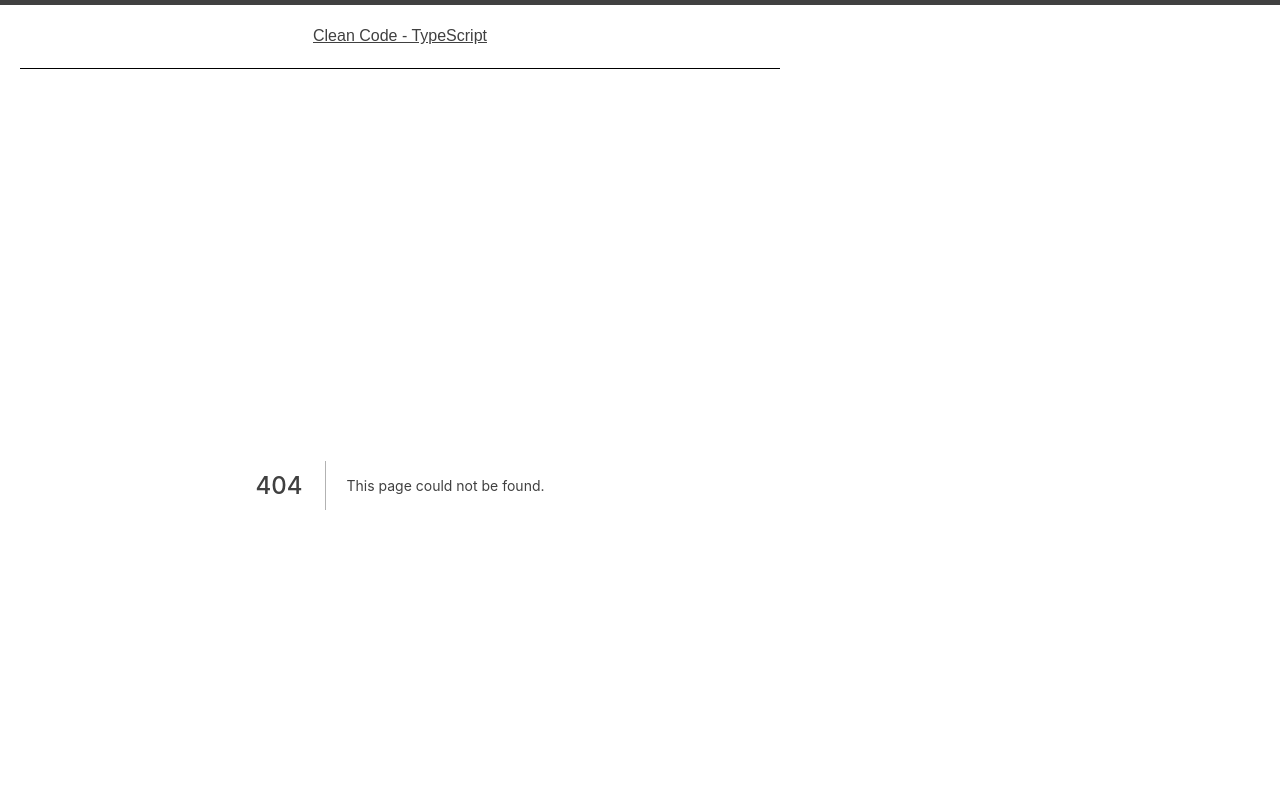
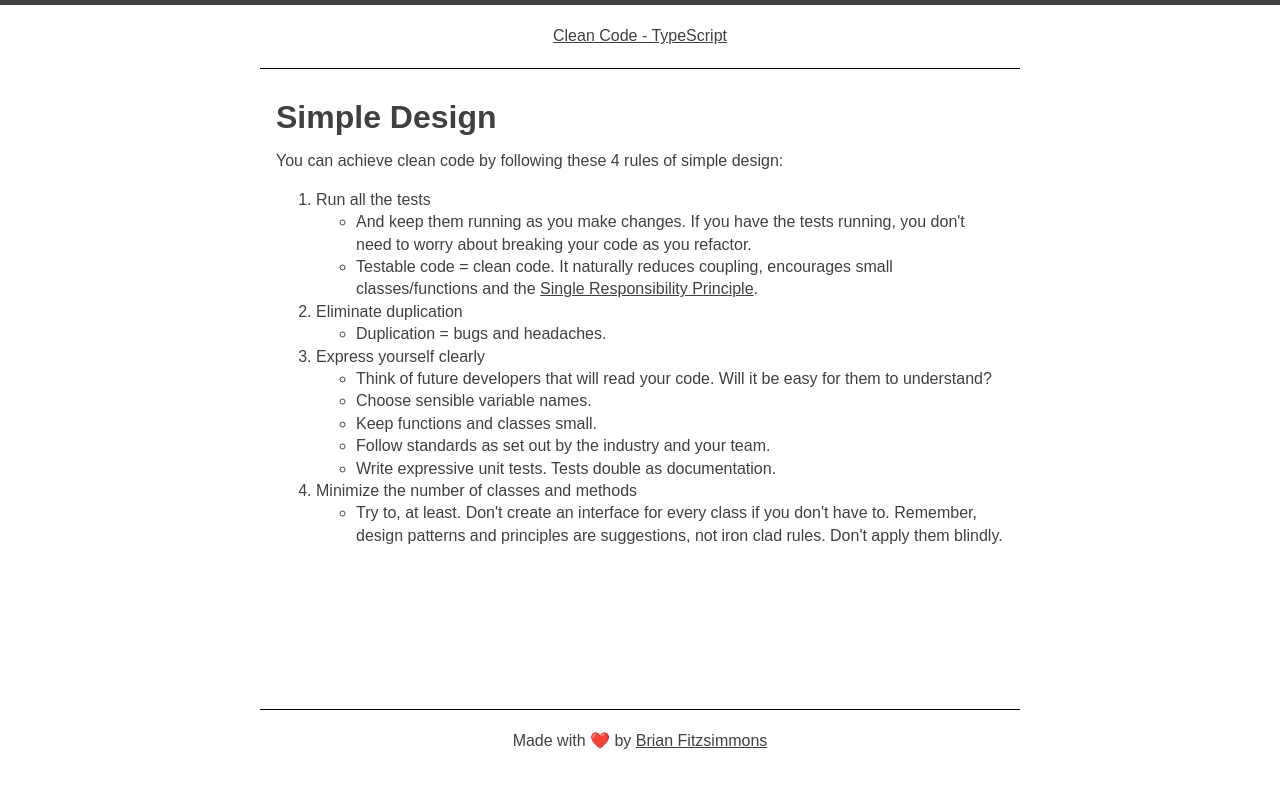
Before and after one commit to bfitzsimmons703/clean-code, a Next.js app: page /clean-code/simple-design in a window 1280 px wide. Before the commit this address had no page. Shown: the top 800 px of the page. Built offline with nearby package versions, Linux system fonts and the light colour scheme.

Commit message:
Simple Design rules

```diff
--- /dev/null
+++ b/pages/clean-code/simple-design.mdx
@@ -0,0 +1,20 @@
+# Simple Design
+
+You can achieve clean code by following these 4 rules of simple design:
+
+1. Run all the tests
+    - And keep them running as you make changes.
+      If you have the tests running, you don't need to worry about breaking your code as you refactor.
+    - Testable code = clean code.
+      It naturally reduces coupling, encourages small classes/functions and the [Single Responsibility Principle](/solid-principles/single-responsibility).
+2. Eliminate duplication
+    - Duplication = bugs and headaches.
+3. Express yourself clearly
+    - Think of future developers that will read your code. Will it be easy for them to understand?
+    - Choose sensible variable names.
+    - Keep functions and classes small.
+    - Follow standards as set out by the industry and your team.
+    - Write expressive unit tests. Tests double as documentation.
+4. Minimize the number of classes and methods
+    - Try to, at least. Don't create an interface for every class if you don't have to.
+      Remember, design patterns and principles are suggestions, not iron clad rules. Don't apply them blindly.
```
